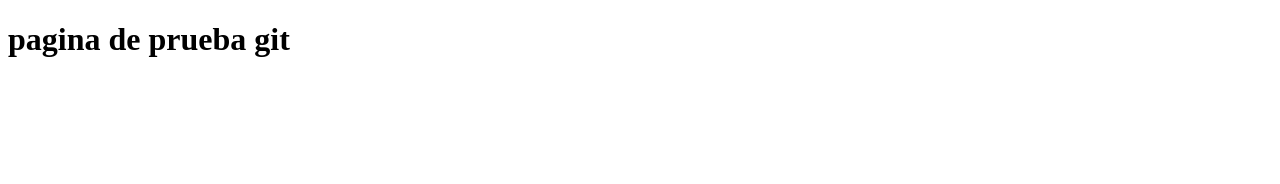
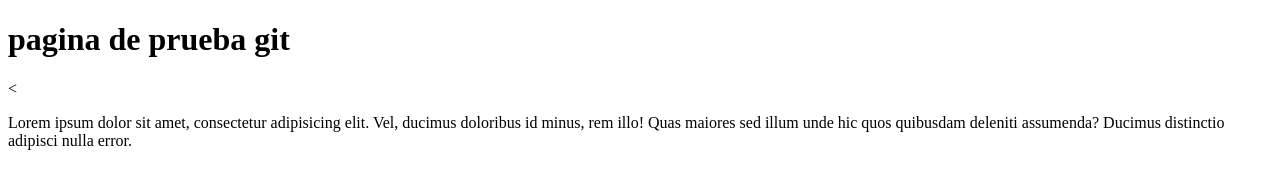
Before and after one commit to Drezny/pruebarst, a plain HTML site: page index.html in a window 1280 px wide. Drawn offline with Linux system fonts and the light colour scheme.

Commit message:
agrege un parrago

```diff
--- a/index.html
+++ b/index.html
@@ -6,5 +6,6 @@
 </head>
 <body>
 	<h1>pagina de prueba git</h1>
+	<<p>Lorem ipsum dolor sit amet, consectetur adipisicing elit. Vel, ducimus doloribus id minus, rem illo! Quas maiores sed illum unde hic quos quibusdam deleniti assumenda? Ducimus distinctio adipisci nulla error. </p>
 </body>
 </html>
```
